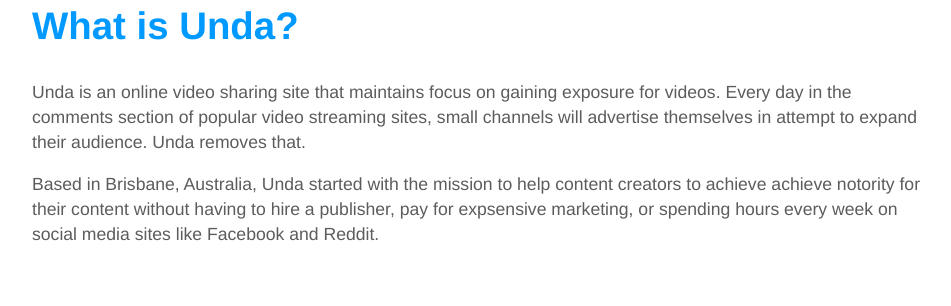
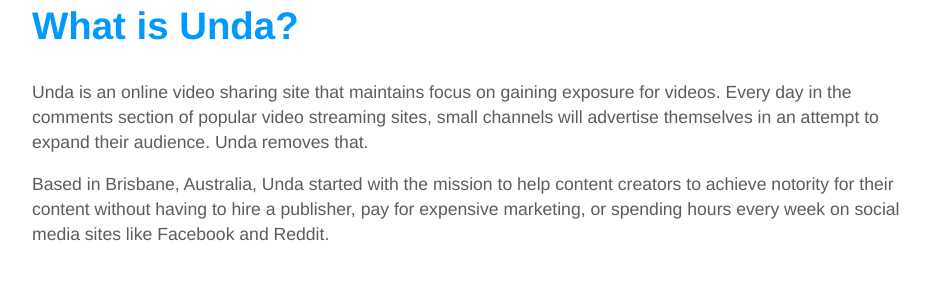
Before and after one commit to michellemurray/unda, a PHP site: page /unda/ in a window 1280 px wide. Shown: the part 548-854 px from the top of the page, without its empty margins (160-1111 px from the left). Run offline with PHP 8.4, Linux system fonts and the light colour scheme; some libraries are stand-ins or nearby versions.

Commit message:
Patch - typo fixes

```diff
--- a/app/views/index/_intro.php
+++ b/app/views/index/_intro.php
@@ -3,12 +3,12 @@
     <p>
         Unda is an online video sharing site that maintains focus on gaining exposure for videos. Every
         day in the comments section of popular video streaming sites, small channels will advertise themselves
-        in attempt to expand their audience. Unda removes that.
+        in an attempt to expand their audience. Unda removes that.
     </p>
     <p>
-        Based in Brisbane, Australia, Unda started with the mission to help content creators to achieve
+        Based in Brisbane, Australia, Unda started with the mission to help content creators to
         achieve notority for their content without having to hire a publisher, pay
-        for expsensive marketing, or spending hours every week on social media sites like Facebook
+        for expensive marketing, or spending hours every week on social media sites like Facebook
         and Reddit.
     </p>
 </section>
```
